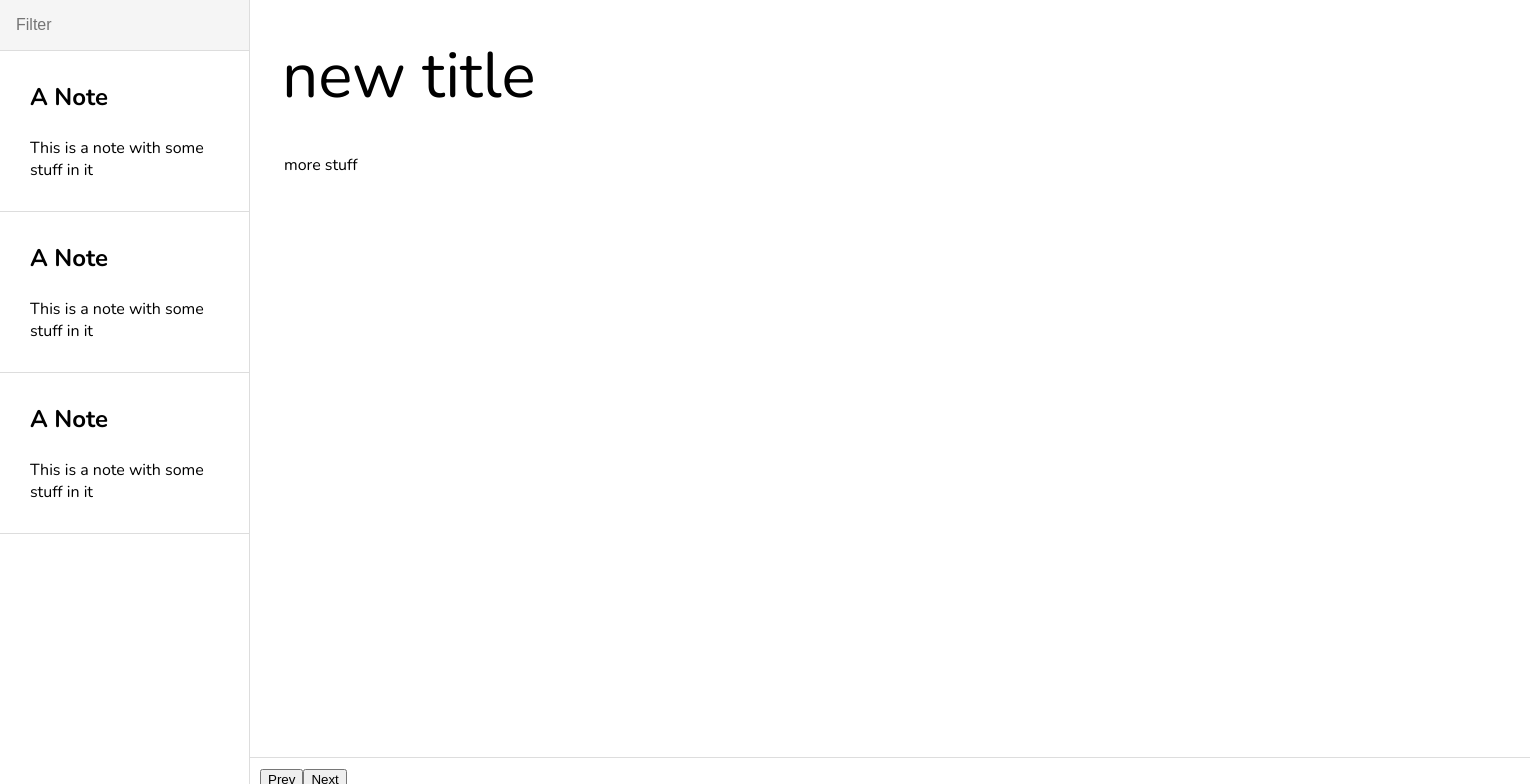
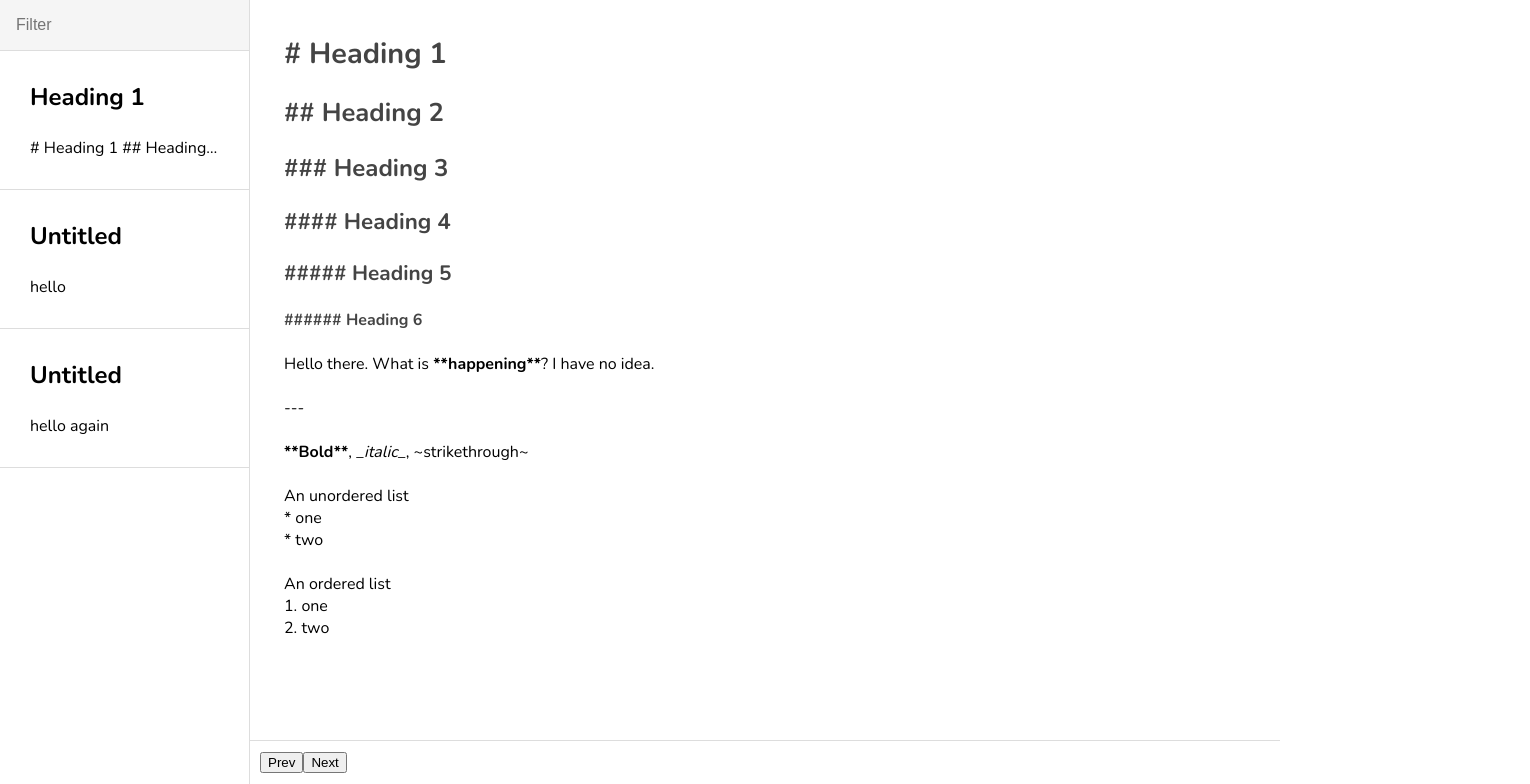
Before and after one commit to stevenocchipinti/markdownish, a React (Create React App) app: page / in a window 1280 px wide. Shown: the top 784 px of the page, 1530 px wide, since content can reach past the window. Built offline with nearby package versions, Linux system fonts and the light colour scheme.

Commit message:
Remove title in favour of the first H1
This removes the need to worry about scrolling the heading with the body of the
text.

Also extracted out the data from the Editor, this will eventually be driven by
localStorage or Firebase.

```diff
--- a/src/App.js
+++ b/src/App.js
@@ -1,6 +1,7 @@
 import React, { Component } from "react"
 import styled, { createGlobalStyle } from "styled-components"
 import Editor from "./Editor"
+import notes from "./data"
 
 const GlobalStyle = createGlobalStyle`
   *, ::after, ::before {
@@ -48,45 +49,30 @@ const ItemHeading = styled.div`
   margin-bottom: 1em;
 `
 
-const Item = ({ heading, children }) => (
-  <ItemCard>
+const ItemPreview = styled.div`
+  text-overflow: ellipsis;
+  overflow: hidden;
+  white-space: nowrap;
+`
+
+const Item = ({ heading, children, ...props }) => (
+  <ItemCard {...props}>
     <ItemHeading>{heading}</ItemHeading>
-    <div>{children}</div>
+    <ItemPreview>{children}</ItemPreview>
   </ItemCard>
 )
 
-const sampleNote = {
-  title: "Sample",
-  data:
-    "# Heading 1\n\n" +
-    "## Heading 2\n\n" +
-    "### Heading 3\n\n" +
-    "#### Heading 4\n\n" +
-    "##### Heading 5\n\n" +
-    "###### Heading 6\n\n" +
-    "Hello there. What is **happening**? I have no idea.\n\n" +
-    "---\n\n" +
-    "**Bold**, _italic_, ~strikethrough~\n\n" +
-    "An unordered list\n* one\n* two\n\n" +
-    "An ordered list\n1. one\n2. two"
-}
-
-const newNote = {
-  title: "new title",
-  data: "more stuff"
+const findH1 = str => {
+  const title = str.split("\n").find(s => s.match(/^# /))
+  return (title && title.replace(/# /, "")) || "Untitled"
 }
 
 class App extends Component {
   constructor(props) {
     super(props)
-    this.state = sampleNote
-  }
-
-  componentDidMount() {
-    setTimeout(() => {
-      console.log("change!")
-      this.setState(newNote)
-    }, 3000)
+    this.state = {
+      note: notes.notes[0]
+    }
   }
 
   render() {
@@ -96,14 +82,19 @@ class App extends Component {
         {/* <Sidebar /> */}
         <NoteList>
           <SearchBar placeholder="Filter" />
-          <Item heading="A Note">This is a note with some stuff in it</Item>
-          <Item heading="A Note">This is a note with some stuff in it</Item>
-          <Item heading="A Note">This is a note with some stuff in it</Item>
+          {notes.notes.map((note, index) => (
+            <Item
+              onClick={e => this.setState({ note })}
+              key={index}
+              heading={findH1(note.data)}
+            >
+              {note.data}
+            </Item>
+          ))}
         </NoteList>
         <Editor
-          onChange={d => this.setState(d)}
-          title={this.state.title}
-          data={this.state.data}
+          onChange={d => this.setState({ note: d })}
+          data={this.state.note.data}
         />
       </Layout>
     )
--- a/src/Editor/index.js
+++ b/src/Editor/index.js
@@ -7,6 +7,8 @@ import "codemirror/mode/gfm/gfm.js"
 import "./markdownish-theme.css"
 
 const Section = styled.section`
+  display: flex;
+  flex-direction: column;
   overflow: hidden;
   width: 100%;
 `
@@ -21,25 +23,9 @@ const GlobalStyle = createGlobalStyle`
 `
 
 const Toolbar = styled.div`
-  position: absolute;
-  bottom: 0;
   width: 100%;
   border-top: 1px solid #ddd;
   padding: 10px;
-  z-index: 2;
-`
-
-const TitleEditor = styled.input`
-  width: 100%;
-  border: none;
-  font-size: 4rem;
-  font-family: Nunito, Arial, monospace;
-  padding: 0 2rem;
-  margin-top: 2rem;
-
-  &:focus {
-    outline: none;
-  }
 `
 
 // This is an uncontrolled component because CodeMirror is uncontrolled by
@@ -50,7 +36,6 @@ class Editor extends Component {
     super(props)
     this.textAreaRef = React.createRef()
     this.state = {
-      title: props.defaultTitle,
       data: props.defaultData
     }
   }
@@ -100,7 +85,6 @@ class Editor extends Component {
       this.preserveCursor(() => this.codeMirror.doc.setValue(this.props.data))
       if (this.state.data !== this.props.data) {
         this.props.onChange({
-          title: this.props.title,
           data: this.state.data
         })
       }
@@ -122,11 +106,10 @@ class Editor extends Component {
   }
 
   render() {
-    const { title, data } = this.props
+    const { data } = this.props
     return (
       <Section>
         <GlobalStyle />
-        <TitleEditor value={title} onChange={() => {}} />
         <textarea ref={this.textAreaRef} defaultValue={data} />
         <Toolbar>
           <button onClick={e => this.prev()}>Prev</button>
--- /dev/null
+++ b/src/data.js
@@ -0,0 +1,29 @@
+const data = {
+  notes: [
+    {
+      title: "Sample",
+      data:
+        "# Heading 1\n\n" +
+        "## Heading 2\n\n" +
+        "### Heading 3\n\n" +
+        "#### Heading 4\n\n" +
+        "##### Heading 5\n\n" +
+        "###### Heading 6\n\n" +
+        "Hello there. What is **happening**? I have no idea.\n\n" +
+        "---\n\n" +
+        "**Bold**, _italic_, ~strikethrough~\n\n" +
+        "An unordered list\n* one\n* two\n\n" +
+        "An ordered list\n1. one\n2. two"
+    },
+    {
+      title: "Note 1",
+      data: "hello"
+    },
+    {
+      title: "Note 2",
+      data: "hello again"
+    }
+  ]
+}
+
+export default data
```
